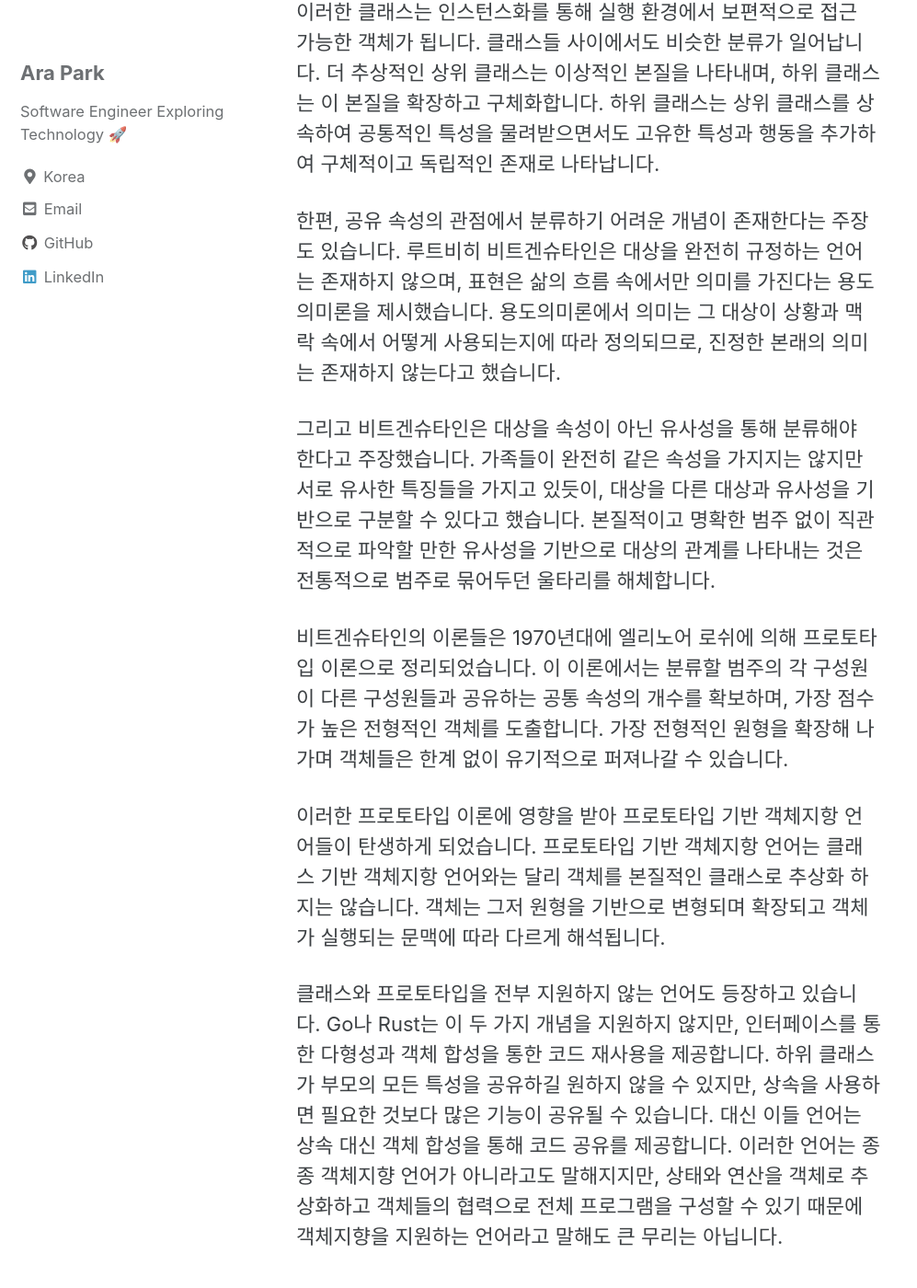
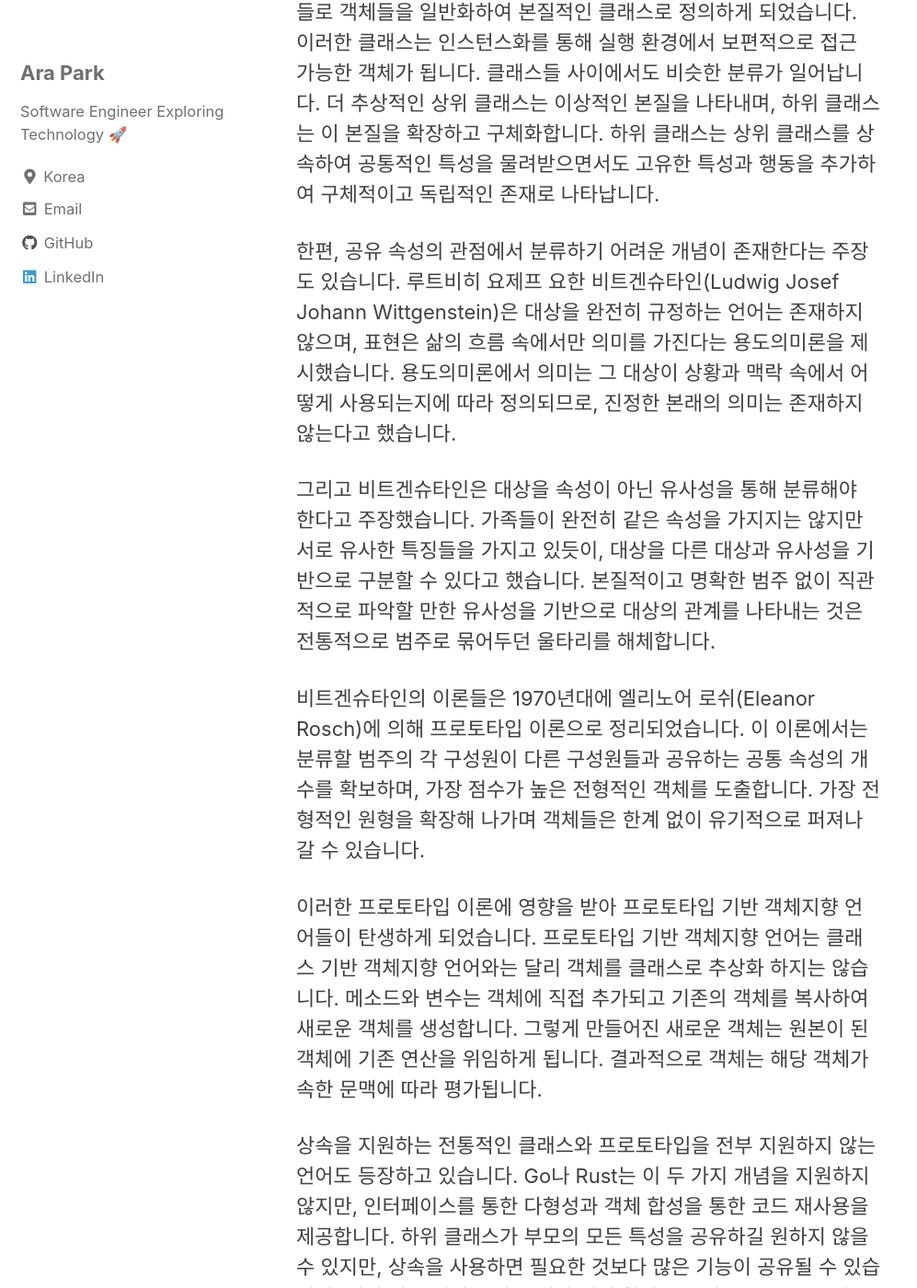
Before and after one commit to siyul-park/siyul-park.github.io, a Jekyll site: the page built from _posts/2024-05-31-what-is-oop.md, in a window 1280 px wide and 1400 px high, scrolled down 3569 px. Shown: the whole window at 92% size, without its empty margins (0-997 px from the left). Built offline with Jekyll 4.4.1, drawn with Linux system fonts in a browser that asks for light colours; cached includes are drawn as plain includes; comment, search, counter and statistics services are not loaded; some of the changed text lies outside the part shown.

Commit message:
fix: 메서드 -> 메소드

```diff
--- a/_posts/2024-05-31-what-is-oop.md
+++ b/_posts/2024-05-31-what-is-oop.md
@@ -1,5 +1,5 @@
 ---
-title: "그래서 객체지항이란 무엇인가요?"
+title: "그래서 객체지향이란 무엇인가요?"
 date: 2024-05-31 12:00:00 +0900
 categories: "pattern"
 tags: ["pattern", "oop"]
@@ -35,26 +35,27 @@ tags: ["pattern", "oop"]
 
 프로그램에서는 현실 세계의 개념 일부를 차용해 단순화하고, 도메인 영역에 맞추어 변형합니다. 프로그램에서 나타나는 객체는 현실 세계 개념의 은유에 불과하지만, 이미 알고 있는 개념을 단순하게 추상화하여 직관적으로 이해할 수 있게 도와줍니다.
 
-## 여러 모습의 객체지항
+## 여러 모습의 객체지향
 
 이렇게 다양한 객체들이 프로그램 속에 살아가게 되면서, 객체들을 분류하고 일반화하여 복잡도를 낮추려는 시도들이 일어나게 되었습니다.
 
-영어권 사고방식의 근본이 되었던 플라톤은 모든 사물의 원인이자 본질인 이데아가 존재한다고 생각했습니다. 이데아는 우리가 사는 현상 세계 밖에 위치하며 현상 세계의 물체는 이데아의 한 상에 해당합니다. 이러한 이데아는 현상 세계의 사물들이 가지는 보편성을 기반으로 인지할 수 있습니다. 플라톤의 제자 아리스토텔레스는 이런 이데아를 식별하기 위해 사물의 속성을 분석하여 공통적인 본질을 찾고 같은 속성을 공유하는 사물은 같은 범주로 분류하였습니다.
+영어권 사고방식의 근본이 되었던 플라톤(Πλάτων)은 모든 사물의 원인이자 본질인 이데아가 존재한다고 생각했습니다. 이데아는 우리가 사는 현상 세계 밖에 위치하며 현상 세계의 물체는 이데아의 한 상에 해당합니다. 이러한 이데아는 현상 세계의 사물들이 가지는 보편성을 기반으로 인지할 수 있습니다. 플라톤의 제자 아리스토텔레스(Ἀριστοτέληò)는 이런 이데아를 식별하기 위해 사물의 속성을 분석하여 공통적인 본질을 찾고 같은 속성을 공유하는 사물은 같은 범주로 분류하였습니다.
 
 이러한 방식이 객체지향 프로그래밍에 녹아들어, 공통의 속성과 동작들로 객체들을 일반화하여 본질적인 클래스로 정의하게 되었습니다. 이러한 클래스는 인스턴스화를 통해 실행 환경에서 보편적으로 접근 가능한 객체가 됩니다. 클래스들 사이에서도 비슷한 분류가 일어납니다. 더 추상적인 상위 클래스는 이상적인 본질을 나타내며, 하위 클래스는 이 본질을 확장하고 구체화합니다. 하위 클래스는 상위 클래스를 상속하여 공통적인 특성을 물려받으면서도 고유한 특성과 행동을 추가하여 구체적이고 독립적인 존재로 나타납니다.
 
-한편, 공유 속성의 관점에서 분류하기 어려운 개념이 존재한다는 주장도 있습니다. 루트비히 비트겐슈타인은 대상을 완전히 규정하는 언어는 존재하지 않으며, 표현은 삶의 흐름 속에서만 의미를 가진다는 용도의미론을 제시했습니다. 용도의미론에서 의미는 그 대상이 상황과 맥락 속에서 어떻게 사용되는지에 따라 정의되므로, 진정한 본래의 의미는 존재하지 않는다고 했습니다.
+한편, 공유 속성의 관점에서 분류하기 어려운 개념이 존재한다는 주장도 있습니다. 루트비히 요제프 요한 비트겐슈타인(Ludwig Josef Johann Wittgenstein)은 대상을 완전히 규정하는 언어는 존재하지 않으며, 표현은 삶의 흐름 속에서만 의미를 가진다는 용도의미론을 제시했습니다. 용도의미론에서 의미는 그 대상이 상황과 맥락 속에서 어떻게 사용되는지에 따라 정의되므로, 진정한 본래의 의미는 존재하지 않는다고 했습니다.
 
 그리고 비트겐슈타인은 대상을 속성이 아닌 유사성을 통해 분류해야 한다고 주장했습니다. 가족들이 완전히 같은 속성을 가지지는 않지만 서로 유사한 특징들을 가지고 있듯이, 대상을 다른 대상과 유사성을 기반으로 구분할 수 있다고 했습니다. 본질적이고 명확한 범주 없이 직관적으로 파악할 만한 유사성을 기반으로 대상의 관계를 나타내는 것은 전통적으로 범주로 묶어두던 울타리를 해체합니다.
 
-비트겐슈타인의 이론들은 1970년대에 엘리노어 로쉬에 의해 프로토타입 이론으로 정리되었습니다. 이 이론에서는 분류할 범주의 각 구성원이 다른 구성원들과 공유하는 공통 속성의 개수를 확보하며, 가장 점수가 높은 전형적인 객체를 도출합니다. 가장 전형적인 원형을 확장해 나가며 객체들은 한계 없이 유기적으로 퍼져나갈 수 있습니다.
+비트겐슈타인의 이론들은 1970년대에 엘리노어 로쉬(Eleanor Rosch)에 의해 프로토타입 이론으로 정리되었습니다. 이 이론에서는 분류할 범주의 각 구성원이 다른 구성원들과 공유하는 공통 속성의 개수를 확보하며, 가장 점수가 높은 전형적인 객체를 도출합니다. 가장 전형적인 원형을 확장해 나가며 객체들은 한계 없이 유기적으로 퍼져나갈 수 있습니다.
 
-이러한 프로토타입 이론에 영향을 받아 프로토타입 기반 객체지항 언어들이 탄생하게 되었습니다. 프로토타입 기반 객체지항 언어는 클래스 기반 객체지항 언어와는 달리 객체를 본질적인 클래스로 추상화 하지는 않습니다. 객체는 그저 원형을 기반으로 변형되며 확장되고 객체가 실행되는 문맥에 따라 다르게 해석됩니다.
+이러한 프로토타입 이론에 영향을 받아 프로토타입 기반 객체지향 언어들이 탄생하게 되었습니다. 프로토타입 기반 객체지향 언어는 클래스 기반 객체지향 언어와는 달리 객체를 클래스로 추상화 하지는 않습니다. 메소드와 변수는 객체에 직접 추가되고 기존의 객체를 복사하여 새로운 객체를 생성합니다. 그렇게 만들어진 새로운 객체는 원본이 된 객체에 기존 연산을 위임하게 됩니다. 결과적으로 객체는 해당 객체가 속한 문맥에 따라 평가됩니다.
 
-클래스와 프로토타입을 전부 지원하지 않는 언어도 등장하고 있습니다. Go나 Rust는 이 두 가지 개념을 지원하지 않지만, 인터페이스를 통한 다형성과 객체 합성을 통한 코드 재사용을 제공합니다. 하위 클래스가 부모의 모든 특성을 공유하길 원하지 않을 수 있지만, 상속을 사용하면 필요한 것보다 많은 기능이 공유될 수 있습니다. 대신 이들 언어는 상속 대신 객체 합성을 통해 코드 공유를 제공합니다. 이러한 언어는 종종 객체지향 언어가 아니라고도 말해지지만, 상태와 연산을 객체로 추상화하고 객체들의 협력으로 전체 프로그램을 구성할 수 있기 때문에 객체지향을 지원하는 언어라고 말해도 큰 무리는 아닙니다.
+상속을 지원하는 전통적인 클래스와 프로토타입을 전부 지원하지 않는 언어도 등장하고 있습니다. Go나 Rust는 이 두 가지 개념을 지원하지 않지만, 인터페이스를 통한 다형성과 객체 합성을 통한 코드 재사용을 제공합니다. 하위 클래스가 부모의 모든 특성을 공유하길 원하지 않을 수 있지만, 상속을 사용하면 필요한 것보다 많은 기능이 공유될 수 있습니다. 대신 이들 언어는 상속 대신 객체 합성을 통해 코드 공유를 제공합니다. 이러한 언어는 종종 객체지향 언어가 아니라고도 말해지지만, 상태와 연산을 객체로 추상화하고 객체들의 협력으로 전체 프로그램을 구성할 수 있기 때문에 객체지향을 지원하는 언어라고 말해도 큰 무리는 아닙니다.
 
 ## 참고 문서
 
 - [자바스크립트는 왜 프로토타입을 선택했을까](https://medium.com/%2540limsungmook/%25EC%259E%2590%25EB%25B0%2594%25EC%258A%25A4%25ED%2581%25AC%25EB%25A6%25BD%25ED%258A%25B8%25EB%258A%2594-%25EC%2599%259C-%25ED%2594%2584%25EB%25A1%259C%25ED%2586%25A0%25ED%2583%2580%25EC%259E%2585%25EC%259D%2584-%25EC%2584%25A0%25ED%2583%259D%25ED%2596%2588%25EC%259D%2584%25EA%25B9%258C-997f985adb42)
-- [객체지항 언어의 특성 - The Rust Programming Language](https://rinthel.github.io/rust-lang-book-ko/ch17-01-what-is-oo.html)
+- [객체지향 언어의 특성 - The Rust Programming Language](https://rinthel.github.io/rust-lang-book-ko/ch17-01-what-is-oo.html)
+- [객체지향의 사실과 오해](https://product.kyobobook.co.kr/detail/S000001628109)
 - [Object-oriented programming - Wikipedia](https://en.m.wikipedia.org/wiki/Object-oriented_programming)
```
Also changed, not shown: _posts/2023-12-30-tdd-in-agile.md (+3 -3 lines), _posts/2024-01-22-stop-using-dto-anywhere.md (+2 -2 lines), _posts/2024-02-09-from-arpanet-to-http3.md (+2 -2 lines), _posts/2024-04-19-exploring-http-simple-request.md (+3 -3 lines), _posts/2024-04-26-code-reading-vitual-thread-in-java.md (+7 -7 lines).
